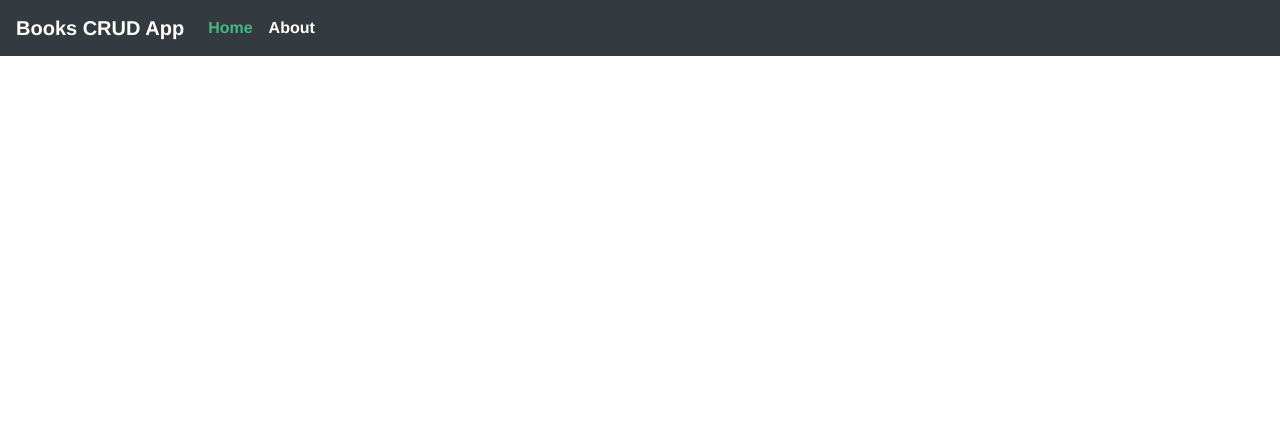
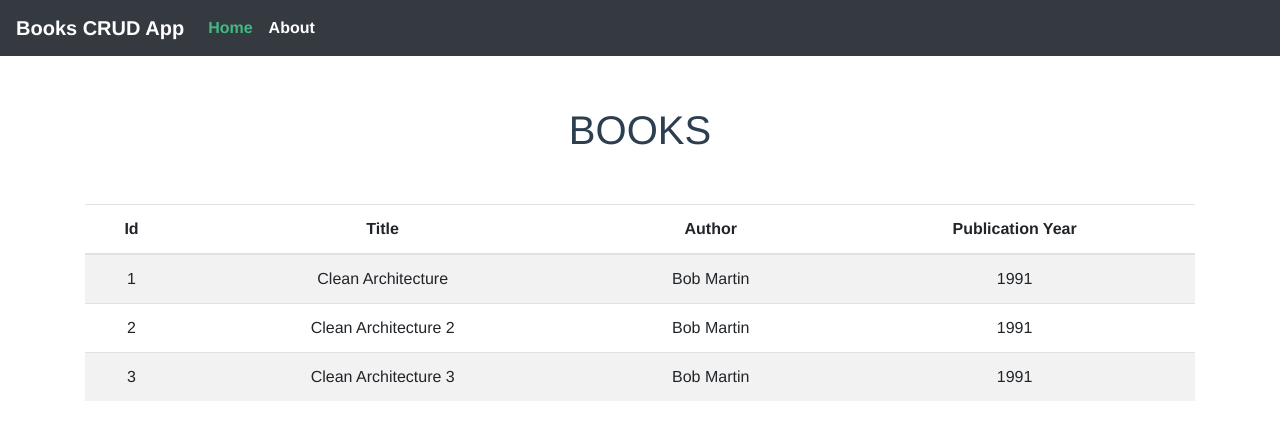
Before and after one commit to sharmanikhil08/books-crud-mini-project, a Vue app in the folder books-crud-frontend/: page / in a window 1280 px wide. Shown: the top 440 px of the page. Built offline with nearby package versions, Linux system fonts and the light colour scheme.

Commit message:
Setup BooksGrid as b-table with sample JSON data and added it to home along with page header.

```diff
--- /dev/null
+++ b/books-crud-frontend/src/components/BooksGrid.vue
@@ -0,0 +1,62 @@
+<template>
+  <div class="books-table">
+    <b-container>
+      <b-table striped hover :items="items" :fields="fields">
+        <template #row-details="row">
+          <b-card>
+            <ul>
+              <li v-for="(value, key) in row.item" :key="key">
+                {{ key }}: {{ value }}
+              </li>
+            </ul>
+          </b-card>
+        </template>
+      </b-table>
+    </b-container>
+  </div>
+</template>
+
+<script>
+export default {
+  data() {
+    return {
+      fields: ["id", "title", "author", "publicationYear"],
+      items: [
+        {
+          id: 1,
+          title: "Clean Architecture",
+          author: "Bob Martin",
+          publicationYear: 1991,
+          isAvailable: true,
+          createdDate: "2021-06-17T03:37:24.2169507Z",
+          updatedDate: "2021-06-17T03:37:24.2170363Z",
+        },
+        {
+          id: 2,
+          title: "Clean Architecture 2",
+          author: "Bob Martin",
+          publicationYear: 1991,
+          isAvailable: true,
+          createdDate: "2021-06-17T03:37:24.2169507Z",
+          updatedDate: "2021-06-17T03:37:24.2170363Z",
+        },
+        {
+          id: 3,
+          title: "Clean Architecture 3",
+          author: "Bob Martin",
+          publicationYear: 1991,
+          isAvailable: true,
+          createdDate: "2021-06-17T03:37:24.2169507Z",
+          updatedDate: "2021-06-17T03:37:24.2170363Z",
+        },
+      ],
+    };
+  },
+};
+</script>
+
+<style>
+.books-table {
+  margin-top: 50px;
+}
+</style>
--- a/books-crud-frontend/src/views/Home.vue
+++ b/books-crud-frontend/src/views/Home.vue
@@ -1,12 +1,22 @@
 <template>
-  <div class="home"></div>
+  <div class="home">
+    <h1 class="page-header">BOOKS</h1>
+    <books-grid></books-grid>
+  </div>
 </template>
 
 <script>
 // @ is an alias to /src
+import BooksGrid from "@/components/BooksGrid.vue";
 
 export default {
   name: "Home",
-  components: {},
+  components: { "books-grid": BooksGrid },
 };
 </script>
+
+<style>
+.page-header {
+  margin-top: 50px;
+}
+</style>
```
